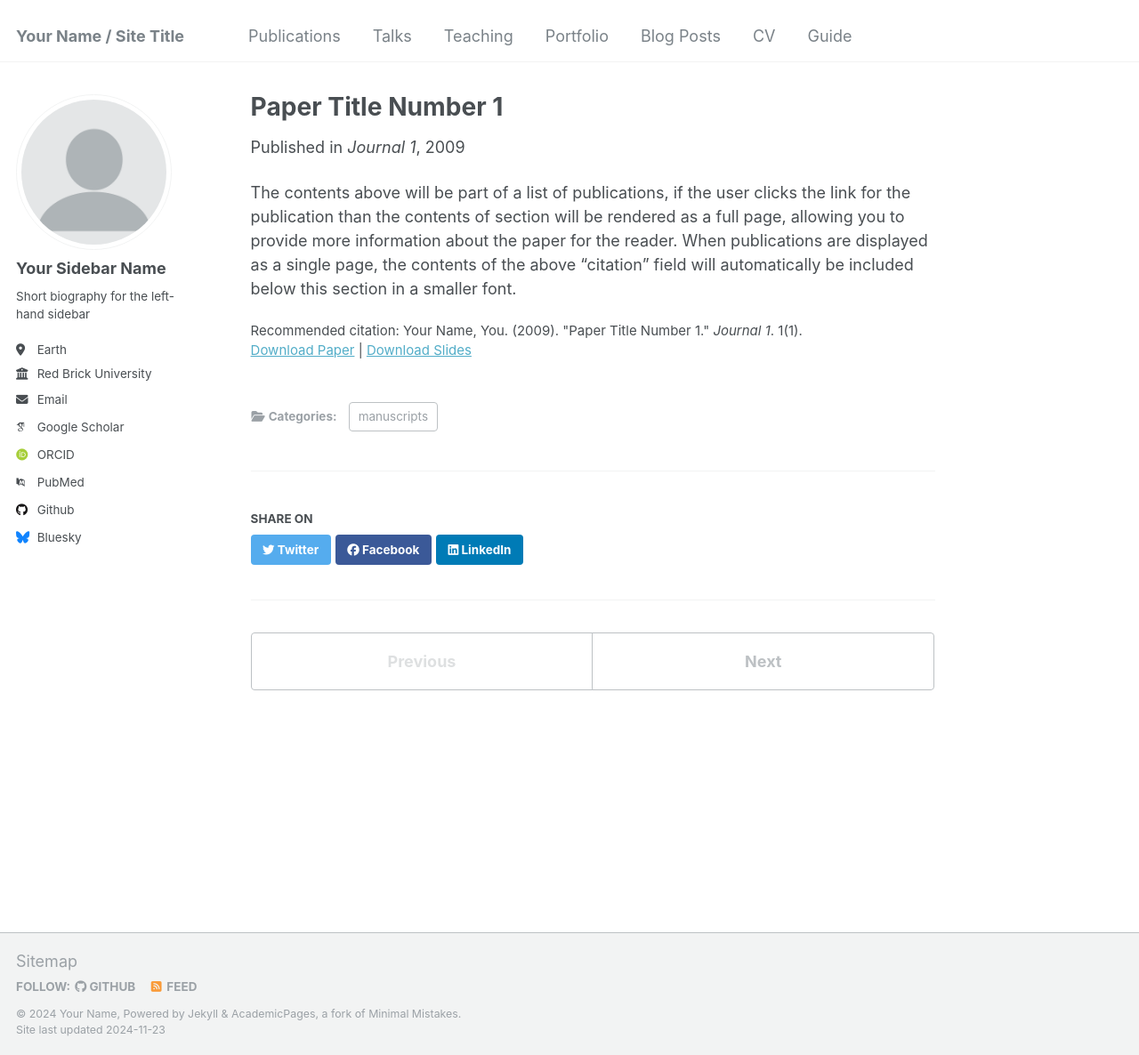
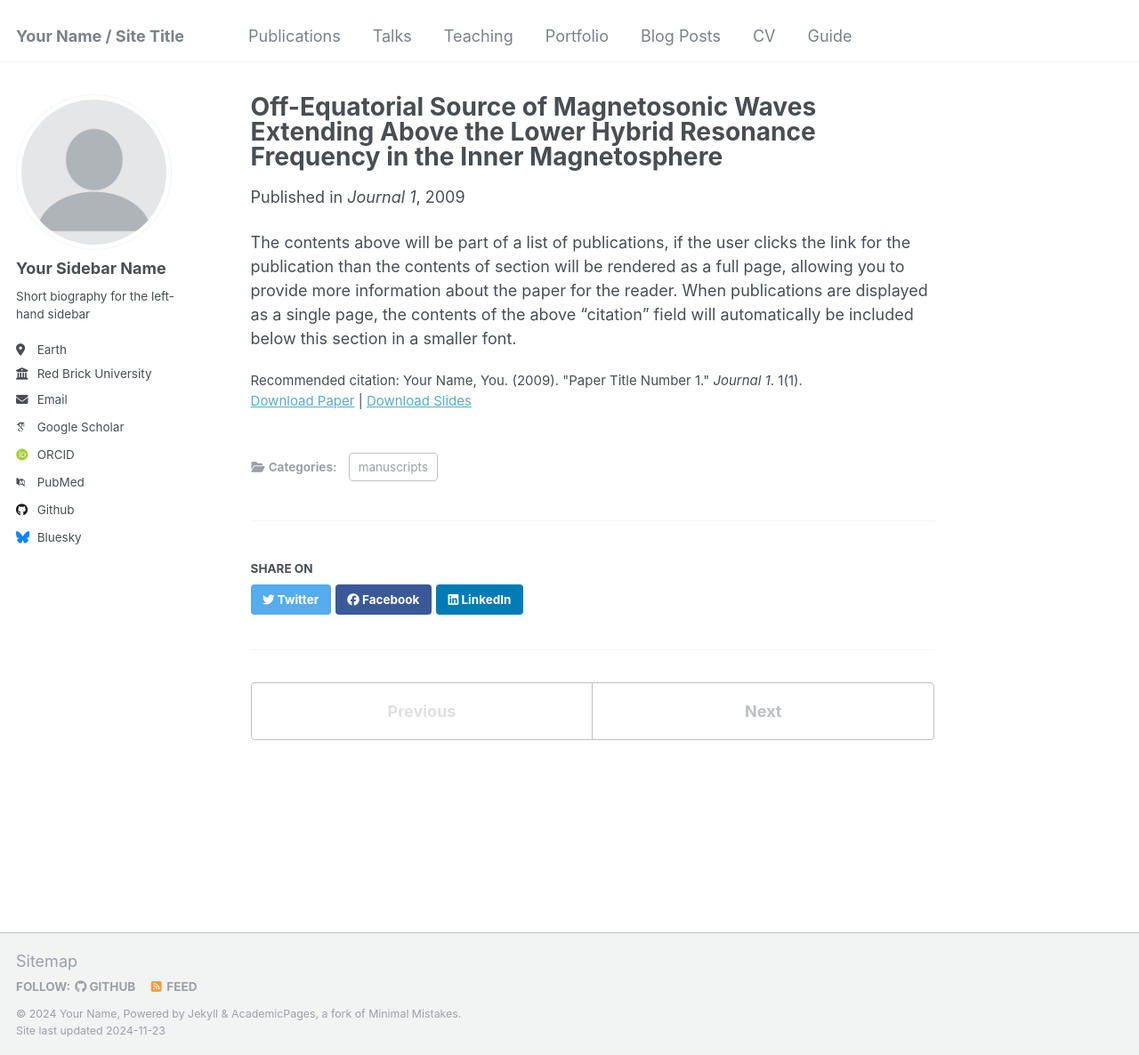
Before and after one commit to Z-Y-Wu/ZW-, a Jekyll site: the page built from _publications/2009-10-01-paper-title-number-1.md, in a window 1280 px wide and 1186 px high. Shown: the whole window at 89% size. Built offline with Jekyll 4.4.1, drawn with Linux system fonts in a browser that asks for light colours; some web fonts are replaced.

Commit message:
Update 2009-10-01-paper-title-number-1.md

```diff
--- a/_publications/2009-10-01-paper-title-number-1.md
+++ b/_publications/2009-10-01-paper-title-number-1.md
@@ -1,5 +1,5 @@
 ---
-title: "Paper Title Number 1"
+title: "Off-Equatorial Source of Magnetosonic Waves Extending Above the Lower Hybrid Resonance Frequency in the Inner Magnetosphere"
 collection: publications
 category: manuscripts
 permalink: /publication/2009-10-01-paper-title-number-1
```
